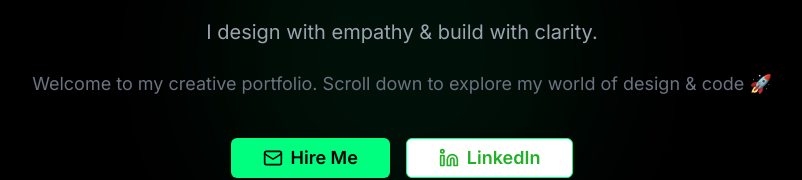
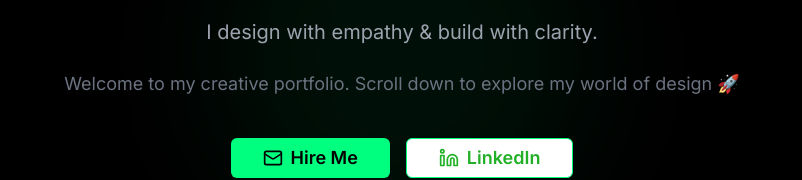
Before and after one commit to Lingesvaran-R/Portfolio, a Next.js app: page / in a window 1280 px wide. Shown: the part 346-526 px from the top of the page, without its empty margins (238-1040 px from the left). Built offline with nearby package versions, Linux system fonts and the light colour scheme.

Commit message:
Your commit message

```diff
--- a/app/page.tsx
+++ b/app/page.tsx
@@ -300,7 +300,7 @@ const projects = [
       </p>
 
       <p className="text-md sm:text-lg text-gray-500">
-        Welcome to my creative portfolio. Scroll down to explore my world of design & code 🚀
+        Welcome to my creative portfolio. Scroll down to explore my world of design 🚀
       </p>
 
       {/* CTA Buttons */}
```
